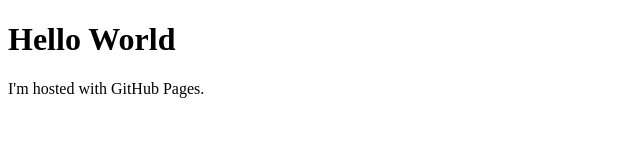
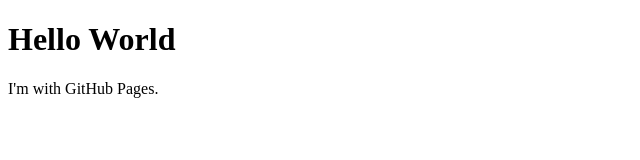
Before and after one commit to DonDrizzy/DonDrizzy.github.io, a plain HTML site: page index.html in a window 1280 px wide. Shown: the full height of the page, 0-640 px from the left. Drawn offline with Linux system fonts and the light colour scheme.

Commit message:
Update index.html

```diff
--- a/index.html
+++ b/index.html
@@ -2,6 +2,6 @@
 <html>
 <body>
 <h1>Hello World</h1>
-<p>I'm hosted with GitHub Pages.</p>
+<p>I'm with GitHub Pages.</p>
 </body>
 </html>
```
